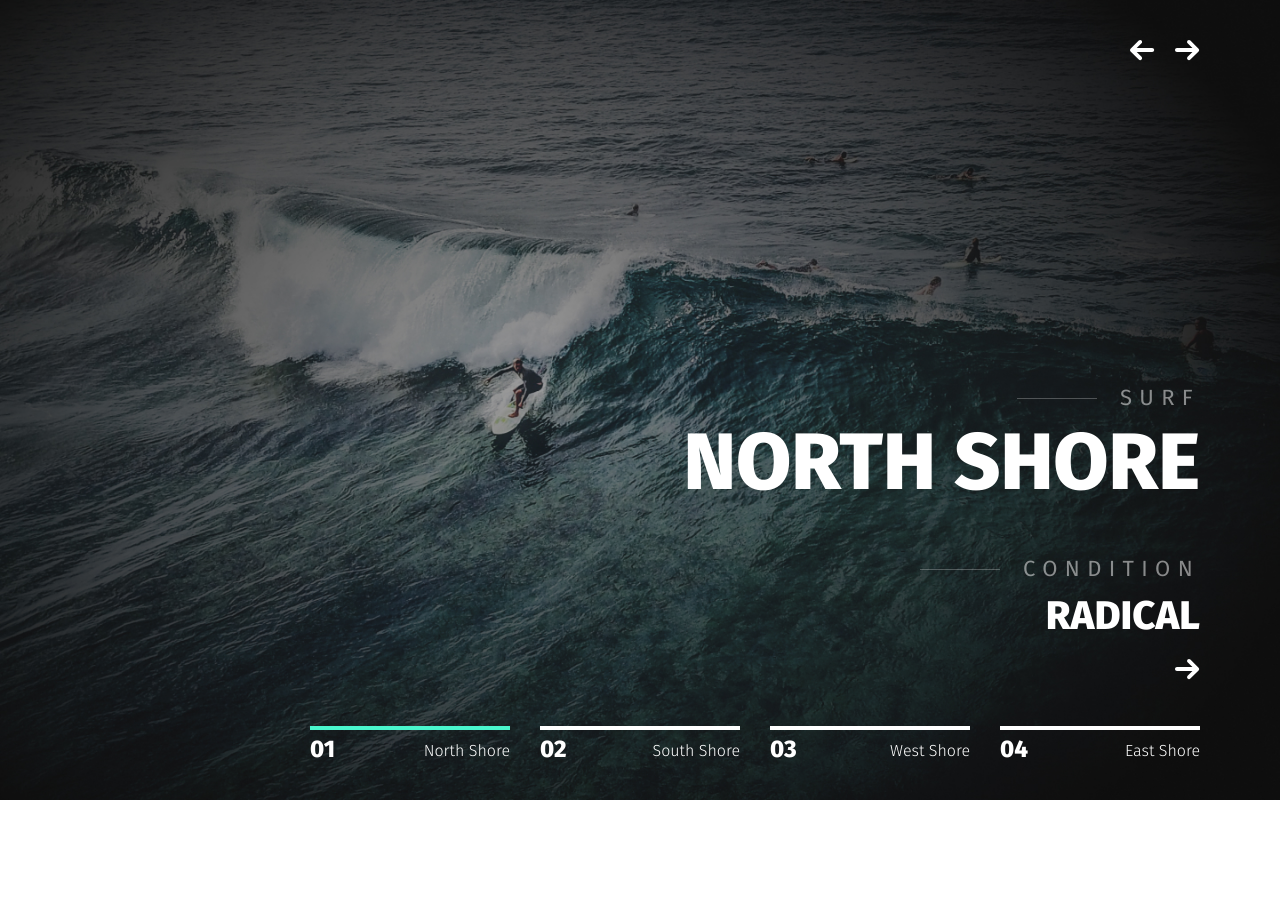
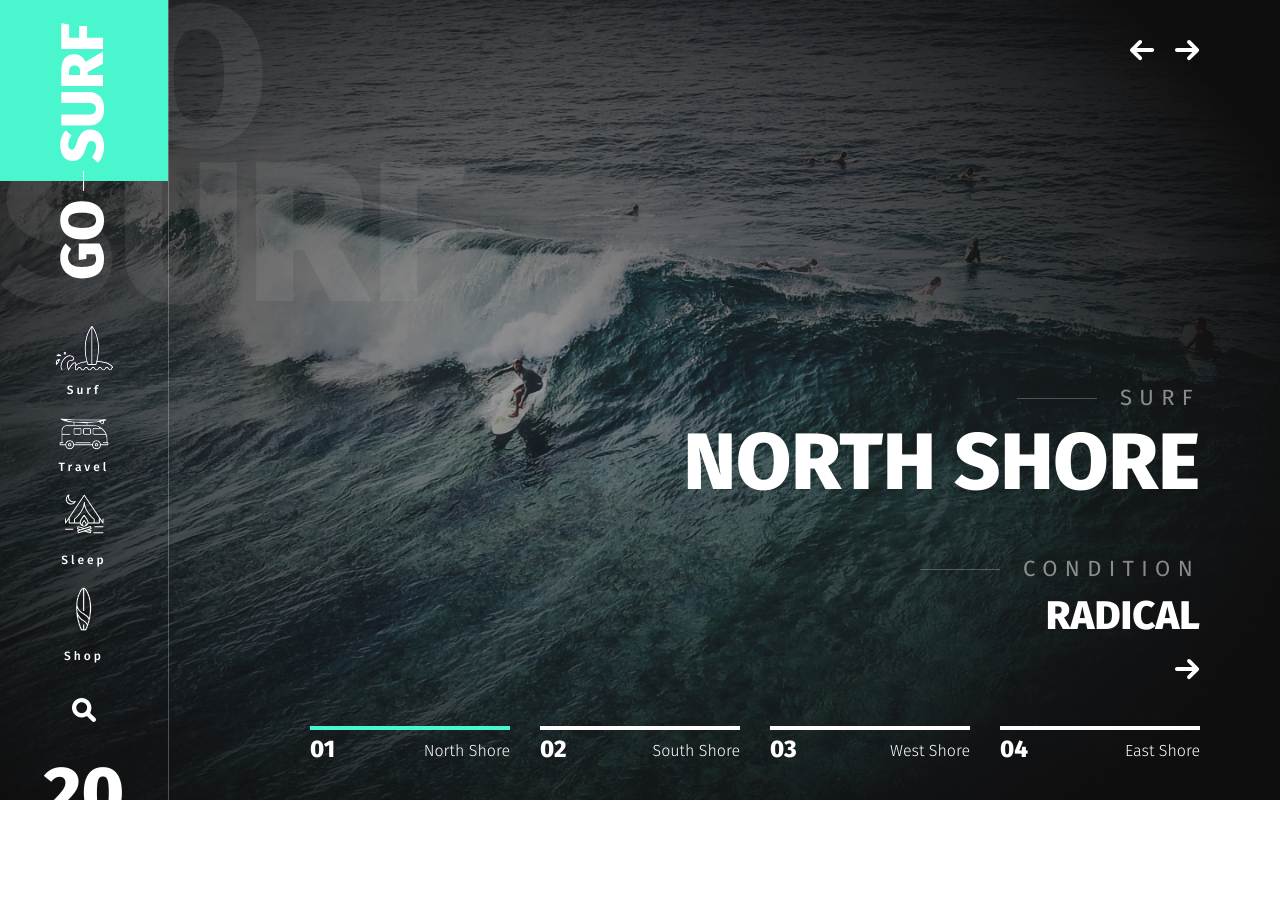
Before and after one commit to vladfreishmidt/go-surf, a website: page app/index.html in a window 1280 px wide. Before the commit the page ends 804 px from the top, so only its background shows below. Drawn offline with nearby package versions, Linux system fonts and the light colour scheme.

Commit message:
header menu added

```diff
--- a/app/index.html
+++ b/app/index.html
@@ -13,6 +13,57 @@
 
 <body>
   <header class="header">
+    <div class="header__title">
+      go
+      surf
+    </div>
+    <div class="header__aside">
+      <div class="logo">
+        <a href="#">
+          <img src="img/logo.svg" alt="go surf">
+        </a>
+      </div>
+      <nav class="menu">
+        <div class="menu__item">
+          <ul class="menu__list">
+            <li>
+              <a href="#">
+                <img src="img/nav-ico-1.svg" alt="Surf">
+                <span>Surf</span>
+              </a>
+            </li>
+            <li>
+              <a href="#">
+                <img src="img/nav-ico-2.svg" alt="travel">
+                <span>Travel</span>
+              </a>
+            </li>
+            <li>
+              <a href="#">
+                <img src="img/nav-ico-3.svg" alt="sleep">
+                <span>Sleep</span>
+              </a>
+            </li>
+            <li>
+              <a href="#">
+                <img src="img/nav-ico-4.svg" alt="shop">
+                <span>Shop</span>
+              </a>
+            </li>
+          </ul>
+        </div>
+      </nav>
+      <div class="header__search">
+        <img src="img/search-ico.svg" alt="search">
+      </div>
+      <div class="header__date">
+        20
+        <span>06 | 2021</span>
+      </div>
+      <div class="header__location">
+        California
+      </div>
+    </div>
     <div class="header__slider">
       <div class="header__slider-item slider-item">
         <div class="slider-item__info">
--- a/app/scss/_global.scss
+++ b/app/scss/_global.scss
@@ -7,6 +7,13 @@ body {
 a {
   display: inline-block;
   text-decoration: none;
+}
+
+ul,
+li  {
+  margin: 0;
+  padding: 0;
+  list-style: none;
 }
 
 .subtitle-left {
--- a/app/scss/style.scss
+++ b/app/scss/style.scss
@@ -98,4 +98,93 @@
   }
 }
 
+.header__aside {
+  text-align: center;
+  color: #fff;
+  border-right: 1px solid rgba(255, 255, 255, .25);
+  height: 100vh;
+  position: absolute;
+  top: 0;
+  left: 0;
+  z-index: 5;
+}
+
+.header__title {
+  max-width: 467px;
+  font-weight: 800;
+  font-size: 200px;
+  line-height: 156px;
+  text-transform: uppercase;
+  color: #FFFFFF;
+  opacity: 0.07;
+  position: absolute;
+  top: 0;
+  left: 0;
+  z-index: 4;
+}
+
+.menu {
+  padding-top: 40px;
+
+  a {
+    color: #fff;
+
+    span {
+      display: block;
+      font-weight: 500;
+      font-size: 12px;
+      line-height: 14px;
+      letter-spacing: 3px;
+      padding-top: 6px;
+      margin-bottom: 20px;
+    }
+  }
+}
+
+.header__date {
+  font-weight: 800;
+  font-size: 72px;
+  line-height: 64px;
+  margin-bottom: 30px;
+
+  span {
+    font-weight: 300;
+    font-size: 16px;
+    line-height: 19px;
+    letter-spacing: 1.4px;
+    display: block;
+    padding-top: 15px;
+  }
+}
+
+.header__search {
+  padding-top: 15px;
+  padding-bottom: 35px;
+}
+
+.header__location {
+  padding-left: 19px;
+  font-weight: 300;
+  font-size: 12px;
+  line-height: 14px;
+  letter-spacing: 1.05px;
+  display: inline-block;
+  position: relative;
+
+  &::before {
+    content: '';
+    width: 11px;
+    height: 14px;
+    background-image: url(../img/marker-ico.svg);
+    background-position: center;
+    background-repeat: no-repeat;
+    background-size: contain;
+    position: absolute;
+    left: 0;
+    top: 0;
+  }
+}
+
+
+
 @import "media";
```
Also changed, not shown: app/css/style.min.css, app/img/arrows-down.svg (added), app/img/logo.svg (added), app/img/marker-ico.svg (added), app/img/nav-ico-1.svg (added), app/img/nav-ico-2.svg (added), app/img/nav-ico-3.svg (added), app/img/nav-ico-4.svg (added), app/img/search-ico.svg (added).
